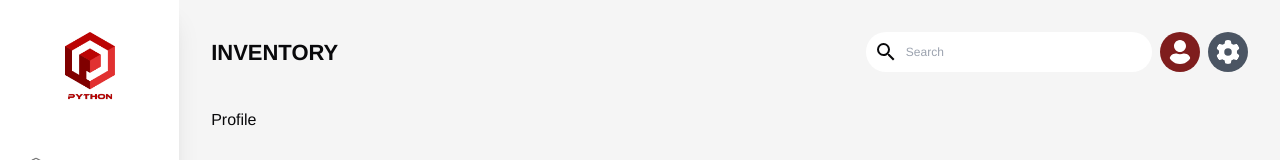
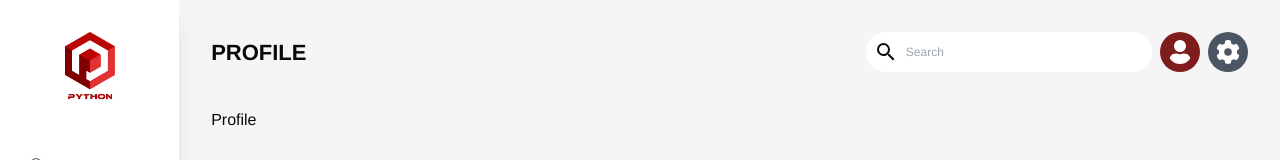
Before and after one commit to Ogskun/inventory_react, a React (Vite) app: page /profile in a window 1280 px wide. Shown: the top 160 px of the page. Built offline with nearby package versions, Linux system fonts and the light colour scheme.

Commit message:
dynamic topnav title

```diff
--- a/src/layouts/MainLayout.tsx
+++ b/src/layouts/MainLayout.tsx
@@ -8,7 +8,6 @@ export type TabLinkProps = {
     name: string
     link: string
     icon: ReactNode
-    title: string
 }
 
 const TABLINKS: TabLinkProps[] = [
@@ -16,20 +15,29 @@ const TABLINKS: TabLinkProps[] = [
         name: 'Inventory',
         link: '/',
         icon: <FiPackage className='my-3' />,
-        title: 'INVENTORY',
     },
     {
         name: 'Products',
         link: '/products',
         icon: <FiPackage className='my-3' />,
-        title: 'PRODUCTS',
     },
     {
         name: 'In / Out',
         link: '/in-out',
         icon: <FiPackage className='my-3' />,
-        title: 'IN/OUT',
     },
+]
+
+type TopNavTitleProps = {
+    path: string
+    title: string
+}
+
+const TOP_NAV_TITLES: TopNavTitleProps[] = [
+    { path: '/', title: 'INVENTORY' },
+    { path: '/products', title: 'PRODUCTS' },
+    { path: '/in-out', title: 'INVENTORY' },
+    { path: '/profile', title: 'PROFILE' },
 ]
 
 const MainLayout = () => {
@@ -37,8 +45,9 @@ const MainLayout = () => {
     const isActive: (path: string) => boolean = (path) =>
         location.pathname === path
 
-    const activeTab = TABLINKS.find((tab) => location.pathname == tab.link)
-    const headerTitle = activeTab ? activeTab.title : 'INVENTORY'
+    const headerTitle =
+        TOP_NAV_TITLES.find((page) => location.pathname == page.path)?.title ??
+        'INVENTORY'
 
     return (
         <div className='flex'>
--- a/src/pages/Products.tsx
+++ b/src/pages/Products.tsx
@@ -62,7 +62,7 @@ const Products = () => {
                 </Button>
                 <Button className='bg-red-700 font-sans text-[13px] font-medium text-white hover:bg-red-800'>
                     <FiPlusCircle className='size-auto' />
-                    Add Bulk Product
+                    Add Product
                 </Button>
             </div>
 
```
